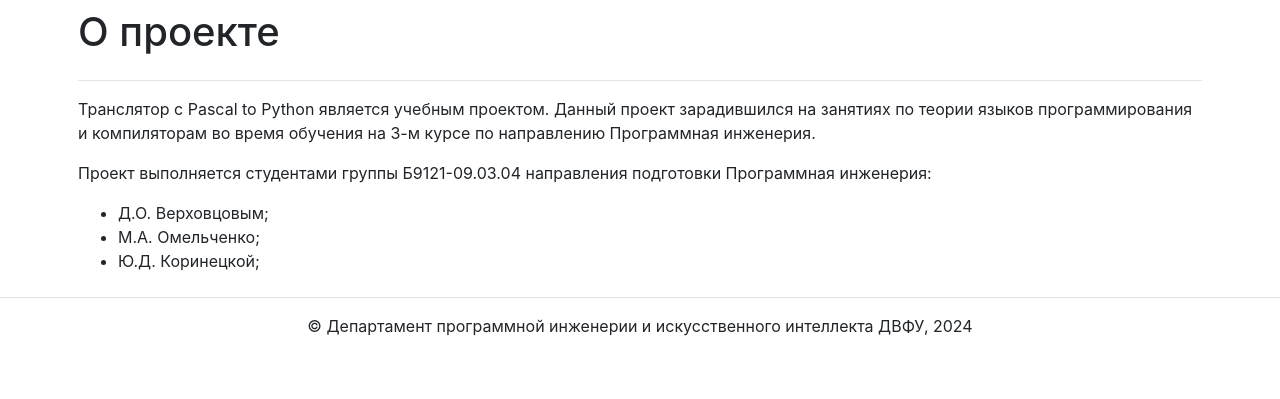
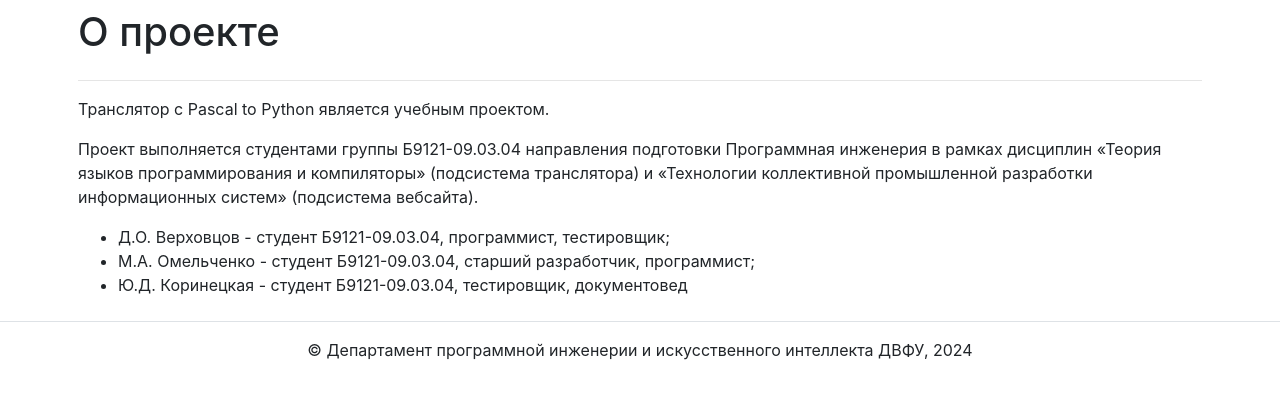
Before and after one commit to VerkhovtsovDenis/python-translator-website, a Django app: page /about/ in a window 1280 px wide. Shown: the part 96-495 px from the top of the page. Run offline with Django 3.2, Linux system fonts and the light colour scheme; some libraries are stand-ins or nearby versions.

Commit message:
upd students list

```diff
--- a/translator_project/templates/pages/about.html
+++ b/translator_project/templates/pages/about.html
@@ -6,11 +6,11 @@
   <h1 class="pb-2 mb-0">О проекте</h1>
   <hr />
 
-  <p>Транслятор с Pascal to Python является учебным проектом. Данный проект зарадившился на занятиях по теории языков программирования и компиляторам во время обучения на 3-м курсе по направлению Программная инженерия.</p>
-  <p>Проект выполняется студентами группы Б9121-09.03.04 направления подготовки Программная инженерия:</p>
+  <p>Транслятор с Pascal to Python является учебным проектом.</p>
+  <p>Проект выполняется студентами группы Б9121-09.03.04 направления подготовки Программная инженерия в рамках дисциплин «Теория языков программирования и компиляторы» (подсистема транслятора) и «Технологии коллективной промышленной разработки информационных систем» (подсистема вебсайта).</p>
   <ul>
-    <li>Д.О. Верховцовым;</li>
-    <li>М.А. Омельченко;</li>
-    <li>Ю.Д. Коринецкой;</li>
+    <li>Д.О. Верховцов - студент Б9121-09.03.04, программист, тестировщик;</li>
+    <li>М.А. Омельченко - студент Б9121-09.03.04, старший разработчик, программист;</li>
+    <li>Ю.Д. Коринецкая - студент Б9121-09.03.04, тестировщик, документовед</li>
   </ul>
 {% endblock %}
```
